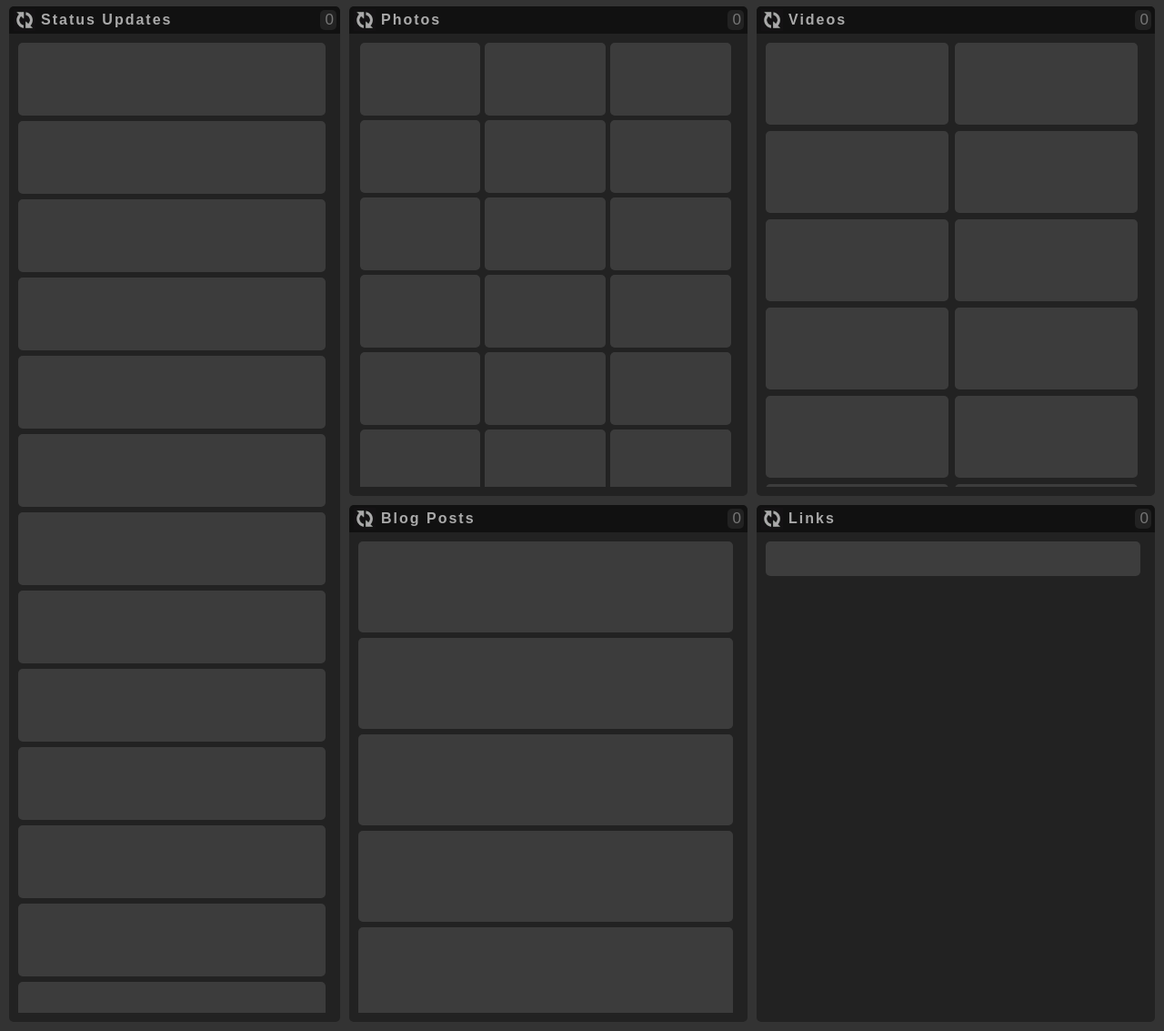
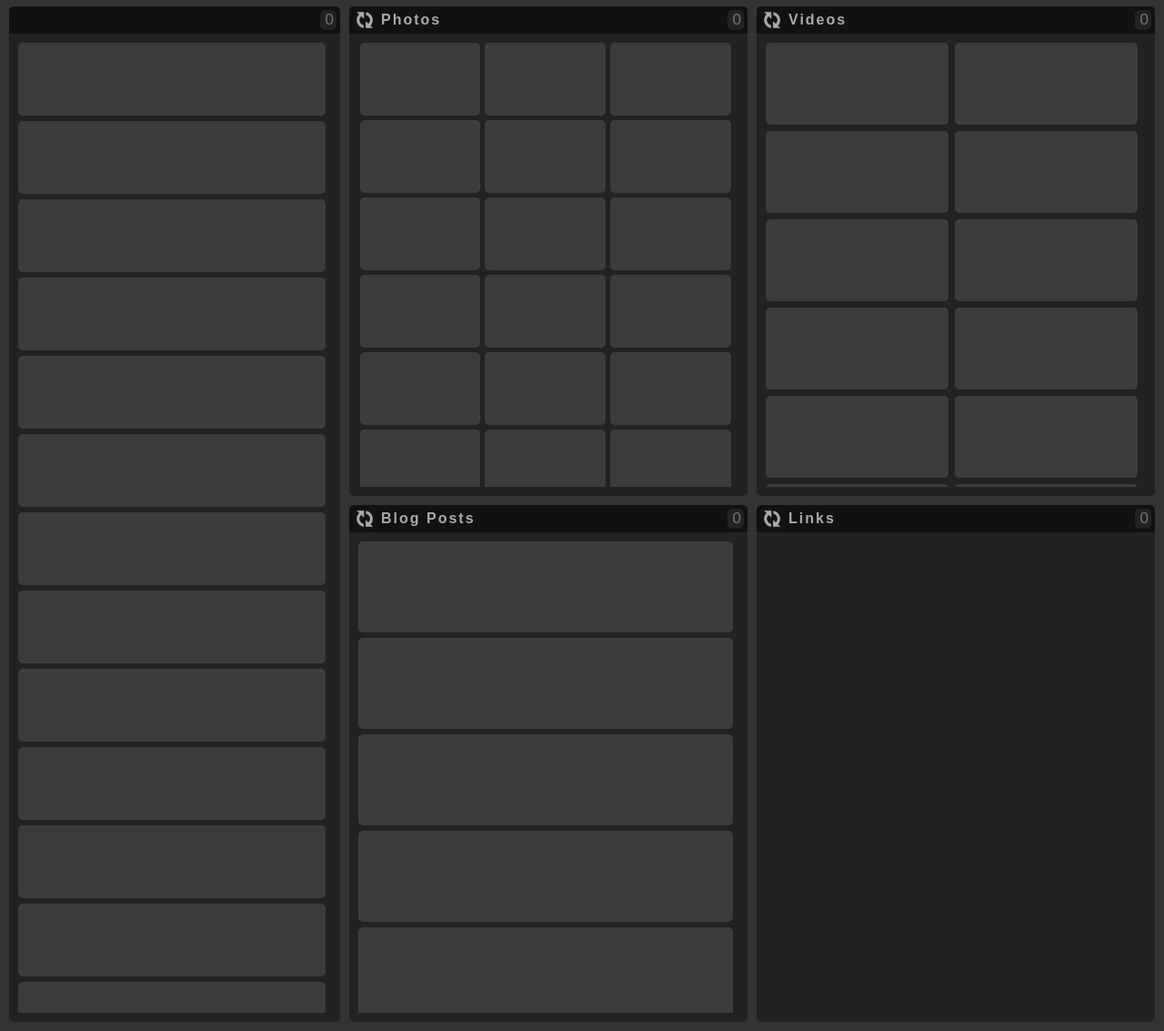
Before and after one commit to lrvick/tawlk-old, a Django app: template templates/index.html in a window 1280 px wide. Shown: the part 53-1186 px from the top of the page at 91% size. Run offline with Django 3.2, Linux system fonts and the light colour scheme; the template is opened without the code that fills it, so the values that code supplies are empty; some libraries are stand-ins or nearby versions; some web fonts are replaced.

Commit message:
some js refactoring, more link sorting work, and css fixes

```diff
--- a/static/css/default.css
+++ b/static/css/default.css
@@ -385,6 +385,9 @@ div#blogs li,
 div#microblogs li{
   position:relative;
 }
+div#microblogs .title{
+  display:none;
+}
 div#blogs .statusfooter,
 div#microblogs .statusfooter{
   position:absolute;
--- a/static/js/kralit.js
+++ b/static/js/kralit.js
@@ -5,36 +5,32 @@ function urlToHREF(text) {
 }
 function processMsg(msg){
   if (msg['service'] in {'facebook':'', 'twitter':'', 'identica':''}) {
-    status_update(msg);
+    routeMsg(msg,'microblogs');
   } else if (msg['service'] in {'youtube':''}) {
     video_update(msg);
   } else if (msg['service'] in {'flickr':''}) {
     picture_update(msg);
   } else if (msg['service'] in {'wordpress':''}) {
-    blog_update(msg);
+    routeMsg(msg,'blogs');
   } else if (msg['service'] in {'links':''}) {
     links_update(msg);
   }
 }
-function status_update(msg){
-  if ($("#microblogs").data("paused") === false){
-      msg['text'] = urlToHREF(msg['text']);
-      $("<li class=\"" + msg["service"] + "\"><span class=\"servicetag\"><a href=\"http://" + msg["service"] + ".com\">" + msg["service"] + "</a></span><img src=\"" + msg['user']['avatar'] + "\"/><p class=\"title\">" + msg["text"] + "</p><span class=\"statusfooter\">by <a href=\"http://twitter.com/" + msg["user"]['name'] + "\" onclick=\"window.open(this.href);return false;\" \">" + msg["user"]['name'] + "</a> <time>" + msg["date"] + "</time> </span></li>").hide().prependTo("#microblogs ul").fadeIn('slow');
-      if ( $("#microblogs ul > li").size() > 20 ) {
-        $('#microblogs li:last').remove();
+function routeMsg(msg,element){
+    msg['text'] = urlToHREF(msg['text']);
+  if ($("#"+ element  +"").data("paused") === false){
+      if (msg['title']) {
+        title = "<p class=\"title\">" + msg["title"] + "</p>"
       }
-      $("#microblogs .count").text(parseInt($("#microblogs .count").text()) + 1);
-  }
-    $('#microblogs li time').cuteTime();
-}
-function blog_update(msg){
-  if ($("#blogs").data("paused") === false){
-      $("<li class=\"" + msg["service"] + "\"><span class=\"servicetag\"><a href=\"http://" + msg["service"] + ".com\">" + msg["service"] + "</a></span><img src=\"" + msg['user']['avatar'] + "\"/><p class=\"title\"><a href=\"" + msg['source'] + "\" onclick=\"window.open(this.href);return false;\" >" + msg["text"] + "</a></p><p class=\"description\">" + msg["description"] + "</p><span class=\"statusfooter\">by <a href=\"" + msg["user"]['profile'] + "\" onclick=\"window.open(this.href);return false;\" \">" + msg["user"]['name'] + "</a> <time>" + msg["date"] + "</time> </span></li>").hide().prependTo("#blogs ul").fadeIn('slow');
-      if ( $("#blogs ul > li").size() > 20 ) {
-        $('#blogs li:last').remove();
+      if (msg['text']) {
+        text = "<p class=\"text\">" + msg["text"] + "</p>"
       }
-      $("#blogs .count").text(parseInt($("#blogs .count").text()) + 1);
-    $('#blogs li time').cuteTime();
+      $("<li class=\"" + msg["service"] + "\"><span class=\"servicetag\"><a href=\"http://" + msg["service"] + ".com\">" + msg["service"] + "</a></span><img src=\"" + msg['user']['avatar'] + "\"/>" + title + " " + text  + "<span class=\"statusfooter\">by <a href=\"" + msg["user"]['profile'] + "\" onclick=\"window.open(this.href);return false;\" \">" + msg["user"]['name'] + "</a> <time>" + msg["date"] + "</time> </span></li>").hide().prependTo("#" + element  + " ul").fadeIn('slow');
+      if ( $("#" + element  + " ul > li").size() > 20 ) {
+        $("#" + element + " li:last").remove();
+      }
+      $("#" + element  + " .count").text(parseInt($("#" + element  + " .count").text()) + 1);
+    $("#" + element  + " li time").cuteTime();
   }
 }
 function video_update(msg){
@@ -55,18 +51,22 @@ function picture_update(msg){
 }
 function links_update(msg){
   if ($("#links").data("paused") === false){
-        window.beforeIndex = 0;
-        $($('#links li .mentions').get().reverse()).each(function(index) {
-            if ($(this).text() <= msg['count']){
-                window.beforeIndex = $(this).index();
-             }
-        });
-        console.log(window.beforeIndex);
-        $("#links ul li").eq(window.beforeIndex).before("<li class=\"link\"><a href=\"" + msg['href'] + "\" onclick=\"window.open(this.href);return false;\" \">" + msg['href']  + "</a><span class=\"mentions\">" + msg['count'] + "</span></a></li>")
+        var newLink = "<li class=\"link\"><a href=\"" + msg['href'] + "\" onclick=\"window.open(this.href);return false;\" \">" + msg['href']  + "</a><span class=\"mentions\">" + msg['count'] + "</span></a></li>"
+        var sortedLinks = new Array();
+        $("#links li").each(function(i, item) {
+            sortedLinks.push($(this).html());
+        })
+        var totalLinks = sortedLinks.length;
+        if (totalLinks == '0'){
+            $(newLink).prependTo('#links ul')
+        } else {
+            sortedLinks.push(newLink);
+            sortedLinks.sort();
+            var newLinkPosition = $.inArray(newLink,sortedLinks);
+            console.log(newLinkPosition)
+            $("#links ul li:nth-child(" + newLinkPosition + ")").before(newLink);
+        }
         $("#links .count").text(parseInt($("#links .count").text()) + 1);
-        //$("<li class=\"link\"><a href=\"" + msg['href'] + "\" onclick=\"window.open(this.href);return false;\" \">" + msg['href']  + "</a><span class=\"mentions\">" + msg['count'] + "</span></a></li>").insertAfter("#links ul li:eq(" + window.afterIndex  + ") ");
-        //$('#links ul').append("<li class=\"link\"><a href=\"" + msg['href'] + "\" onclick=\"window.open(this.href);return false;\" \">" + msg['href']  + "</a><span class=\"mentions\">" + msg['count'] + "</span></a></li>")
-        //$("<li class=\"link\"><a href=\"" + msg['href'] + "\" onclick=\"window.open(this.href);return false;\" \">" + msg['href']  + "</a><span class=\"mentions\">" + msg['count'] + "</span></a></li>").hide().insertAfter("#links ul:eq(" + window.afterIndex  + ") ").fadeIn('slow');
    }
 }
 onload = function() {
--- a/templates/index.html
+++ b/templates/index.html
@@ -241,7 +241,6 @@
         <div class="container" id="links">
           <div class="header"><span class="title">Links</span><span class="count">0</span></div>
           <ul>
-            <li></li>
           </ul>
         </div>
       </div>
```
Also changed, not shown: other parts of static/css/default.css (+14 -11 lines). Lines whose indentation alone changed are shown as unchanged.
